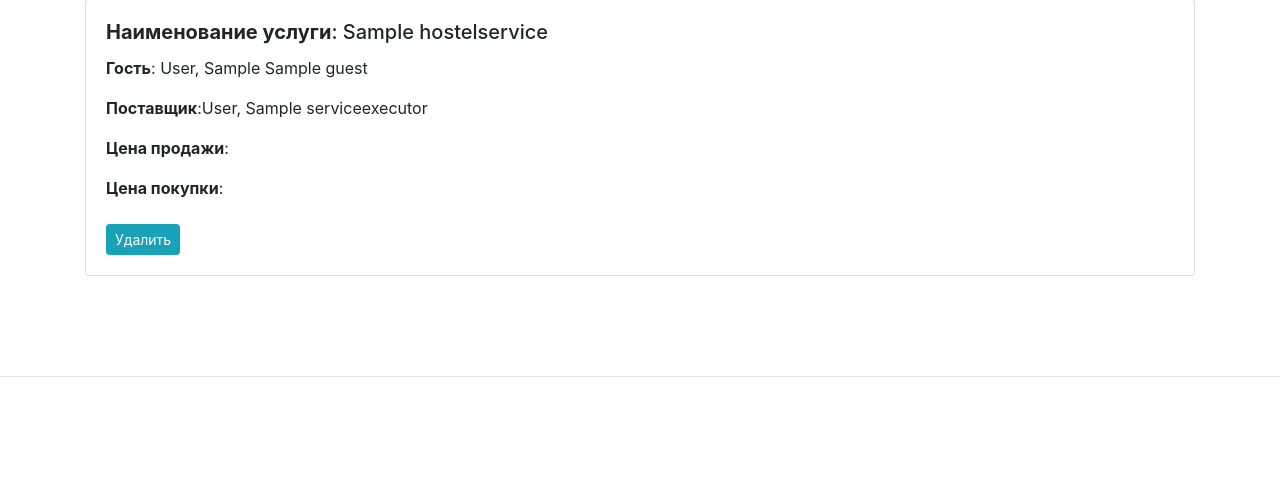
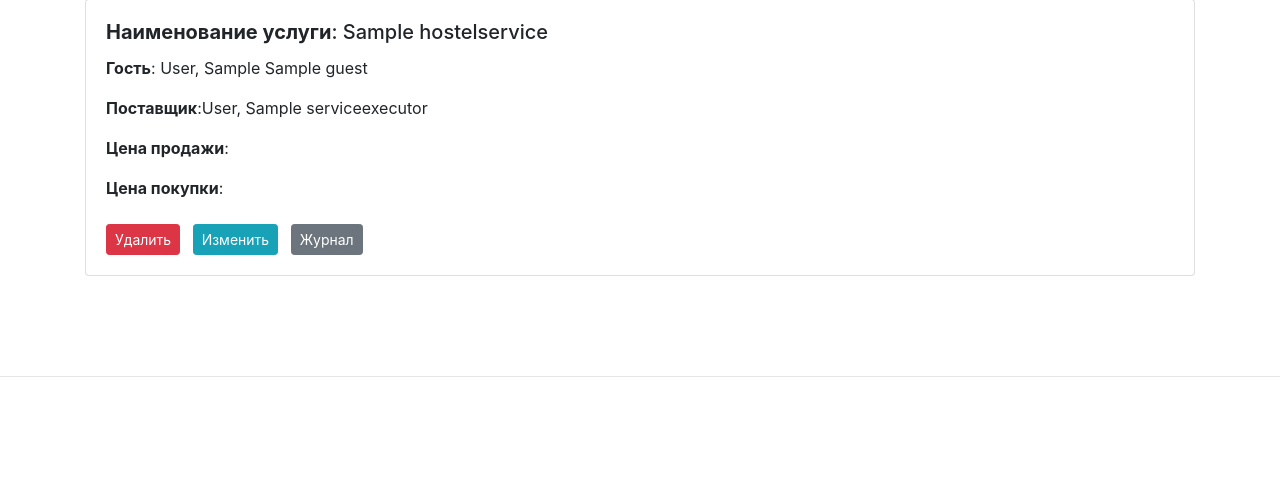
Before and after one commit to dshwets/ESDP-project, a Django app: page /journal/1/ in a window 1280 px wide. Shown: the part 187-682 px from the top of the page. Run offline with Django 3.2, Linux system fonts and the light colour scheme; a user stored in the database is signed in; tables that the repository leaves empty hold one stand-in row (values such as "Sample post"); some libraries are stand-ins or nearby versions.

Commit message:
в шаблонах детального просмотра и списка записей об услугах добавлены ссылки на детальный просмотр, список, удаление записей

```diff
--- a/source/journalservices/templates/journalservice_detail.html
+++ b/source/journalservices/templates/journalservice_detail.html
@@ -28,11 +28,21 @@
                 <p><b>{% trans 'Цена покупки' %}</b>:{{ journalservice.purchase_price.purchase_price }}</p>
             {% endif %}
             {% if perms.journalservices.can_delete_journalservice %}
-                <a href="{% url 'journalservices:journal_detail' journalservice.pk %}"
-                   class="mt-2 btn btn-info btn-sm" id="delete-button">
+                <a href="{% url 'journalservices:journal_delete' journalservice.pk %}"
+                   class="mt-2 btn btn-danger btn-sm mr-2" id="delete-button">
                     {% trans 'Удалить' %}
                 </a>
             {% endif %}
+            {% if perms.journalservices.can_change_journalservice %}
+                <a href="#"
+                   class="mt-2 btn btn-info btn-sm mr-2" id="update-button">
+                    {% trans 'Изменить' %}
+                </a>
+            {% endif %}
+            <a href="{% url 'journalservices:journal_list' %}"
+               class="mt-2 btn btn-secondary btn-sm" id="journal-list-button">
+                {% trans 'Журнал' %}
+            </a>
         </div>
     </div>
     <div>
--- a/source/journalservices/templates/journalservices_list.html
+++ b/source/journalservices/templates/journalservices_list.html
@@ -33,7 +33,7 @@
     <tr>
         <th scope="row" id="id_journal_name">{{ journal.guest.first_name }}</th>
         <td>{{ journal.guest.last_name }}</td>
-        <td>{{journal.hostel_service.service_name }}</td>
+        <td><a href="{% url 'journalservices:journal_detail' journal.pk %}">{{journal.hostel_service.service_name }}</a></td>
         <td>{{journal.service_executor.name }} {{journal.service_executor.last_name }}</td>
         <td>{{journal.selling_price.selling_price }}</td>
         <td>{{journal.purchase_price.purchase_price }}</td>
@@ -42,7 +42,7 @@
                 <button type="button" class="btn btn-danger ml-3"> {% trans 'Изменить'%}</button></a></td>
 
 
-                <td><a href="#">
+                <td><a href="{% url 'journalservices:journal_delete' journal.pk %}">
                 <button type="button" class="btn btn-dark ml-3"> {% trans 'Удалить'%}</button></a></td>
 
     </tr>
```
